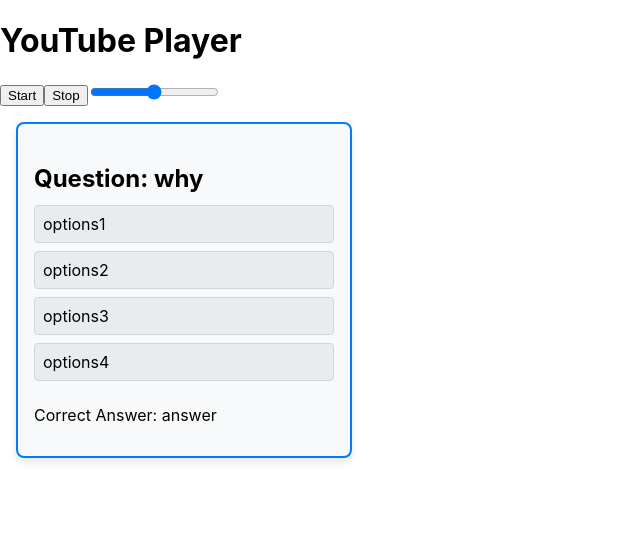
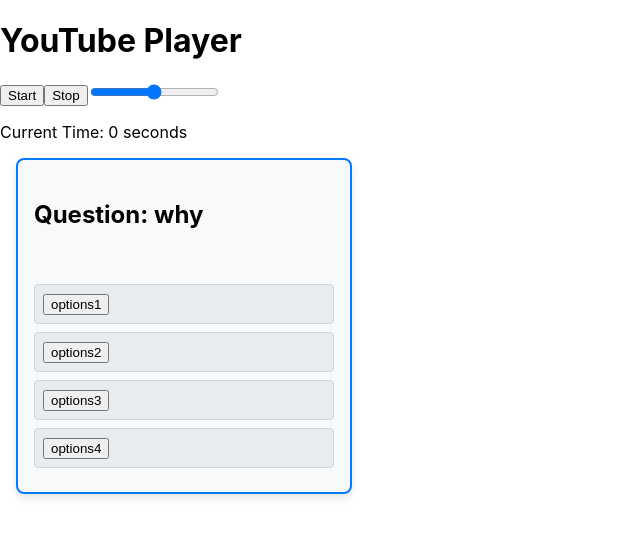
Before and after one commit to uenot/upe-intern-projects-f24, a React (Create React App) app in the folder shawn_lau/: page / in a window 1280 px wide. Shown: the top 536 px of the page, without its empty margins (0-640 px from the left). Built offline with nearby package versions, Linux system fonts and the light colour scheme.

Commit message:
working 10.16

```diff
--- a/shawn_lau/src/App.js
+++ b/shawn_lau/src/App.js
@@ -8,14 +8,14 @@ function App() {
       <div>
 
         <h1>YouTube Player</h1>
-        <YouTubePlayer />
+        <YouTubePlayer videoId={'MtN1YnoL46Q'} stopTimes={[5,10]}/>
 
 
       </div>
 
 
       <div>
-        <Question ques={"Question: why"} opt={["options1", "options2", "options3", "options4"]} ans={"answer"} />
+        <Question ques={"Question: why"} opt={["options1", "options2", "options3", "options4"]} ans={"options1"} />
       </div>
 
     </div>
--- a/shawn_lau/src/Question.js
+++ b/shawn_lau/src/Question.js
@@ -1,16 +1,36 @@
-import React from 'react';
-import './Question.css'; // Make sure to import the CSS file
+import React, { useState } from 'react';
+import './Question.css';
 
 function Question({ ques, opt, ans }) {
+
+    const [selectedOption, setSelectedOption] = useState(null); // To track selected option
+    const [isCorrect, setIsCorrect] = useState(null); // To track if answer is correct
+
+    const handleOptionClick = (option) => {
+        setSelectedOption(option); // Set the selected option
+        setIsCorrect(option === ans); // Check if it's the correct answer
+    };
+
     return (
         <div className="question-container">
             <p className="question-text">{ques}</p>
             <ul className="option-list">
                 {opt.map((option, index) => (
-                    <li key={index} className="option-item">{option}</li>
+                    <li key={index} className="option-item">
+                        <button
+                            className={`option-button ${selectedOption === option ? 'selected' : ''}`}
+                            onClick={() => handleOptionClick(option)} // Handle button click
+                        >
+                            {option}
+                        </button>
+                    </li>
                 ))}
             </ul>
-            <p className="answer-text">Correct Answer: {ans}</p>
+            {selectedOption && (
+                <p className="answer-result">
+                    {isCorrect ? 'Correct!' : 'Incorrect!'} The correct answer is: {ans}
+                </p>
+            )}
         </div>
     );
 }
--- a/shawn_lau/src/YouTubePlayer.js
+++ b/shawn_lau/src/YouTubePlayer.js
@@ -1,11 +1,12 @@
 import React, { useEffect, useRef, useState } from 'react';
 
-function YouTubePlayer() {
-  const playerRef = useRef(null); // Ref to hold the player instance
-  const [volume, setVolume] = useState(50); // State to hold volume level
+function YouTubePlayer({videoId, stopTimes}) {
+  const playerRef = useRef(null);
+  const [volume, setVolume] = useState(50);
+  const [currentTime, setCurrentTime] = useState(0);
 
   useEffect(() => {
-    // Load YouTube IFrame API
+
     const tag = document.createElement('script');
     tag.src = "https://www.youtube.com/iframe_api";
     const firstScriptTag = document.getElementsByTagName('script')[0];
@@ -15,25 +16,38 @@ function YouTubePlayer() {
       playerRef.current = new window.YT.Player('player', {
         height: '390',
         width: '640',
-        videoId: 'MtN1YnoL46Q',
+        videoId: videoId,
         playerVars: {
           'playsinline': 1,
-          'controls': 0,            // Hide controls
-          'modestbranding': 1,      // Minimal branding
-          'showinfo': 0,            // Do not show video info
-          'rel': 0,                 // Do not show related videos at the end
-          'disablekb': 1,           // Disable keyboard controls
-          'fs': 0,                  // Hide fullscreen button
-          'iv_load_policy': 3       // Disable video annotations
+          'controls': 0,
+          'modestbranding': 1,
+          'showinfo': 0,
+          'rel': 0,
+          'disablekb': 1,
+          'fs': 0,
+          'iv_load_policy': 3
+        },
+        events: {
+          'onStateChange': onPlayerStateChange // Track video state changes
         }
       });
     };
+
+    const intervalId = setInterval(() => {
+      if (playerRef.current && playerRef.current.getCurrentTime) {
+        const time = playerRef.current.getCurrentTime();
+        setCurrentTime(time);
+        checkForTargetPoints(time);
+      }
+    }, 1000); // Check every second
+
+    return () => clearInterval(intervalId); // Cleanup interval on component unmount
   }, []);
 
   const startVideo = () => {
     if (playerRef.current) {
       playerRef.current.playVideo();
-      playerRef.current.setVolume(volume); // Set to the current volume state
+      playerRef.current.setVolume(volume);
     }
   };
 
@@ -47,10 +61,27 @@ function YouTubePlayer() {
     const newVolume = e.target.value;
     setVolume(newVolume);
     if (playerRef.current) {
-      playerRef.current.setVolume(newVolume); // Update the volume dynamically
+      playerRef.current.setVolume(newVolume);
     }
   };
 
+  const checkForTargetPoints = (time) => {
+    // Iterate through stopTimes array and check if we should stop
+    stopTimes.forEach((targetTime) => {
+      if (Math.floor(time) === targetTime) {
+        console.log(`Stopping at ${targetTime} seconds`);
+        stopVideo(); // Stop the video when the current time matches a target time
+      }
+    });
+  };
+
+  const onPlayerStateChange = (event) => {
+    if (event.data === window.YT.PlayerState.PLAYING) {
+      console.log('Video is playing');
+    } else if (event.data === window.YT.PlayerState.PAUSED) {
+      console.log('Video is paused');
+    }
+  };
 
   return (
     <div>
@@ -64,6 +95,7 @@ function YouTubePlayer() {
         value={volume}
         onChange={handleVolumeChange}
       />
+      <p>Current Time: {Math.floor(currentTime)} seconds</p>
     </div>
   );
 }
```
